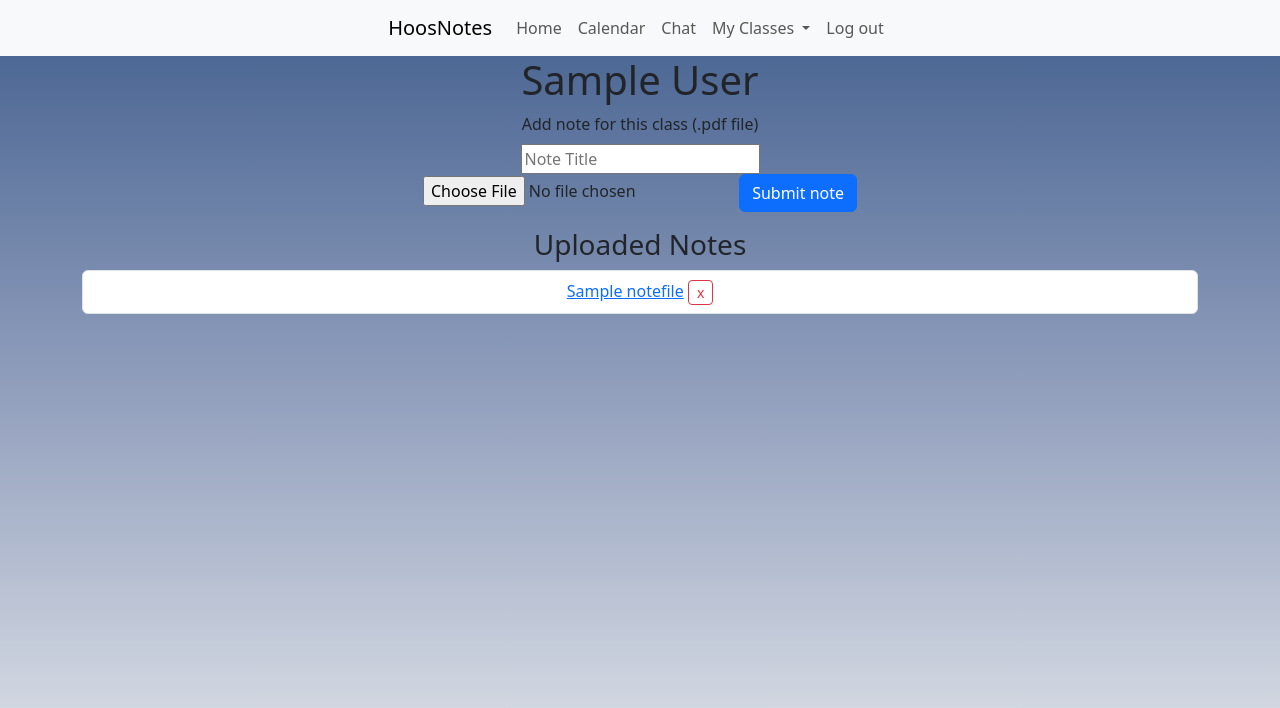
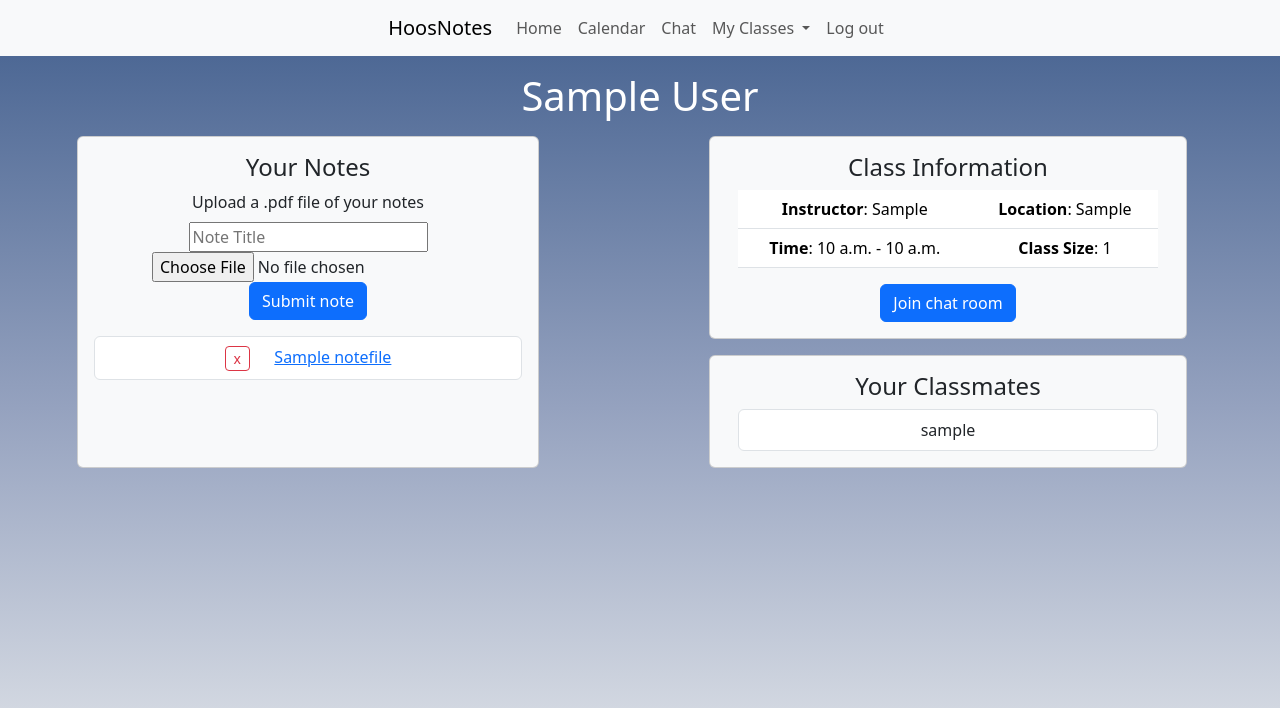
Before and after one commit to eliasposner/HoosNotes, a Django app: page /class/1/ in a window 1280 px wide. Shown: the top 708 px of the page. Run offline with Django 3.2, Linux system fonts and the light colour scheme; a user stored in the database is signed in; tables that the repository leaves empty hold one stand-in row (values such as "Sample post"); some libraries are stand-ins or nearby versions.

Commit message:
Add class info + classmate list to class page with grid style

```diff
--- a/scheduler/templates/scheduler/class.html
+++ b/scheduler/templates/scheduler/class.html
@@ -2,33 +2,34 @@
 
 
 {% block content %}
-<h1 class="text-center">{{ object.class_name }}</h1>
+<h1 class="text-center text-white m-3">{{ object.class_name }}</h1>
 
-<div class="container text-center">
+<div class="row w-100">
+
+    <div class="col d-flex justify-content-center">
+
+        <div class="card w-75 text-center bg-light">
+            <div class="card-body">
+                <h4 class="card-title">Your Notes</h4>
                 <form action="{% url 'class_add_note' object.id %}" method="post" enctype="multipart/form-data">
                     {% csrf_token %}
-        <label class="form-label" for="formFile">Add note for this class (.pdf file)</label>
+                    <label class="form-label" for="formFile">Upload a .pdf file of your notes</label>
                     <br>
                     <input class="form-control-md" type="text" name="title" placeholder="Note Title">
                     <br>
                     <input class="form-control-md" type="file" accept=".pdf" id="formFile" name="noteFile" required>
                     <button type="submit" class="btn btn-primary btn-md btn-block">Submit note</button>
                 </form>
-
-</div>
-
-<div class="container text-center">
-    <h3 class="text-center">Uploaded Notes</h3>
                 {% if files %}
                     <ul class="list-group text-center">
                     {% for file in files%}
                         <li class="list-group-item">
-            <a href="{{ file.note.url }}" target="_blank">{{ file.title }}</a>
                             <table>
                                 <tr>
                                     <form action="{% url 'class_delete_note' file.id object.id%}" method = "post">{% csrf_token %}
                                     <input class= "btn btn-outline-danger btn-sm" type="submit" value="x" style="padding: 0.1vh 1vh 0.1vh 1vh;">
-                    </form>
+                                    </form> &emsp;
+                                    <a href="{{ file.note.url }}" target="_blank">{{ file.title }}</a>
                                 </tr>
                             </table>
                         </li>
@@ -36,6 +37,47 @@
                     </ul>
                 {% endif %}
             </div>
+        </div>
 
+    </div>
 
+    <div class="col d-flex justify-content-center">
+
+        <div class="row justify-content-center">
+
+        <div class="card w-75 text-center bg-light mb-3">
+            <div class="card-body">
+                <h4 class="card-title">Class Information</h4>
+                <table class="table text-center">
+                    <tr>
+                        <td> <strong>Instructor</strong>: {{object.instructor}} </td>
+                        <td> <strong>Location</strong>: {{object.location}} </td>
+                    </tr>
+                    <tr>
+                        <td> <strong>Time</strong>: {{object.start_time}} - {{object.end_time}} </td>
+                        <td> <strong>Class Size</strong>: {{object.enrolled_users_count}} </td>
+                    </tr>
+                </table>
+                <a href="#" class="btn btn-primary">Join chat room</a>
+            </div>
+        </div>
+
+        <div class="card  w-75 text-center bg-light">
+            <div class="card-body">
+                <h4 class="card-title">Your Classmates</h4>
+
+                <ul class="list-group text-center">
+                {% for classmate in classmates %}
+                <li class="list-group-item"> {{classmate}} </li>
+                {% endfor %}
+                </ul>
+
+            </div>
+        </div>
+
+        </div>
+
+    </div>
+
+</div>
 {% endblock %}
--- a/scheduler/views.py
+++ b/scheduler/views.py
@@ -238,6 +238,7 @@ class ClassView(DetailView):
     def get_context_data(self, **kwargs):
         context = super().get_context_data(**kwargs)
         context['files'] = self.object.notes.filter(user = self.request.user.profile)
+        context['classmates'] = self.object.users.all()
         return context
 
 def AddNote(request, pk):
```
Lines whose indentation alone changed are shown as unchanged.
